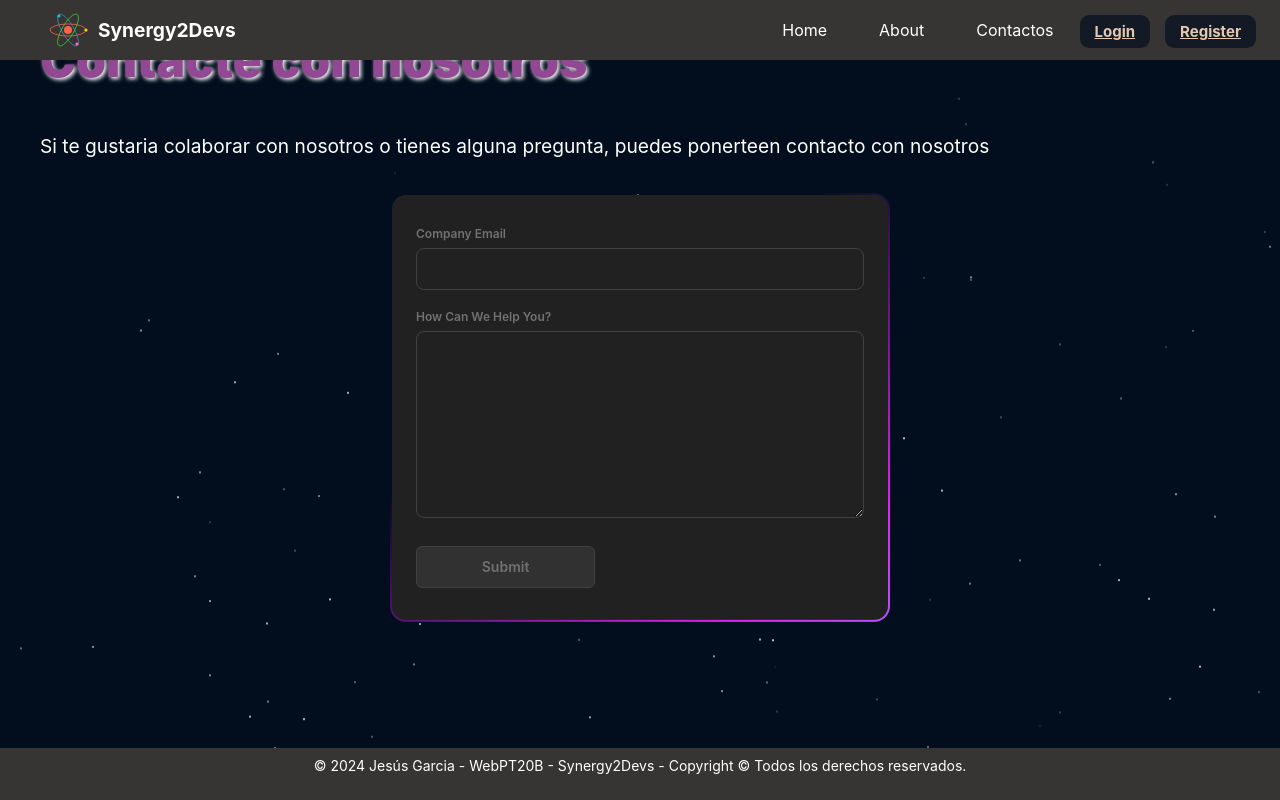
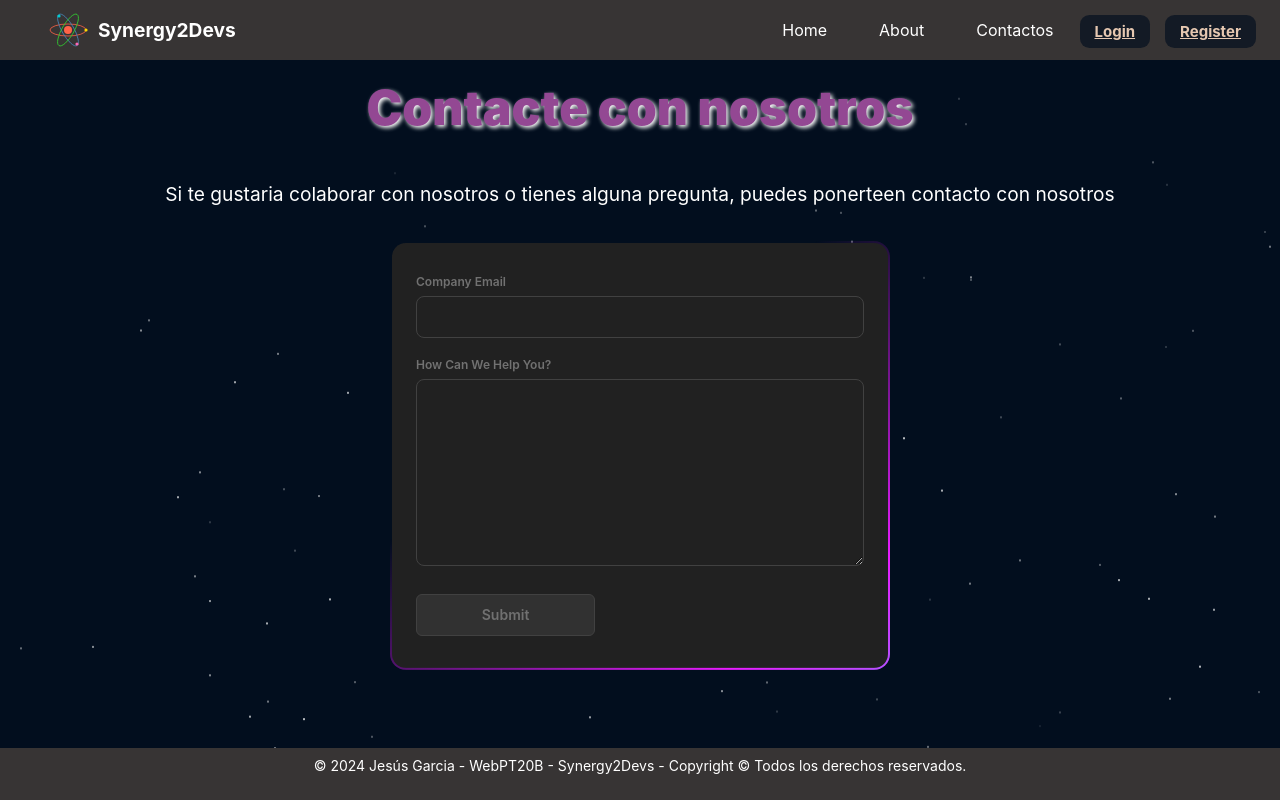
Before and after one commit to JAJesusGarcia/Synergy2Devs, a React (Vite) app in the folder vite-project/: page /contactos in a window 1280 px wide. Built offline with nearby package versions, Linux system fonts and the light colour scheme; no server answers.

Commit message:
ajuste de medidas

```diff
--- a/vite-project/src/components/ContactosForm/ContactoForm.module.css
+++ b/vite-project/src/components/ContactosForm/ContactoForm.module.css
@@ -5,7 +5,7 @@
   align-items: center;
   padding: 20px;
   margin: auto;
-  margin-bottom: 40px;
+  margin-bottom: 5rem;
   width: 100%;
   max-width: 1200px;
   height: auto;
--- a/vite-project/src/components/Turnos/NoTurnos.module.css
+++ b/vite-project/src/components/Turnos/NoTurnos.module.css
@@ -4,7 +4,9 @@
   align-items: center;
   height: auto;
   min-height: 60vh;
-  width: 100vw;
+  width: 100%;
+  max-width: 1000px;
+  margin: 8px auto;
 }
 
 .no-turnos-title {
--- a/vite-project/src/views/About/About.module.css
+++ b/vite-project/src/views/About/About.module.css
@@ -3,4 +3,6 @@
   text-shadow: 2px 2px 4px rgba(255, 255, 255, 0.976);
   font-size: 3rem;
   margin-bottom: 3rem;
+  margin-top: 5rem;
+  text-align: center;
 }
--- a/vite-project/src/views/Contactos/Contactos.module.css
+++ b/vite-project/src/views/Contactos/Contactos.module.css
@@ -3,10 +3,13 @@
   text-shadow: 2px 2px 4px rgba(255, 255, 255, 0.976);
   font-size: 3rem;
   margin-bottom: 3rem;
+  margin-top: 5rem;
   text-shadow: 2px 2px 4px rgb(255, 255, 255);
+  text-align: center;
 }
 
 p {
   font-size: 1.2rem;
   margin-bottom: 1rem;
+  text-align: center;
 }
--- a/vite-project/src/views/Turnos/MisTurnos.jsx
+++ b/vite-project/src/views/Turnos/MisTurnos.jsx
@@ -4,6 +4,7 @@ import TurnoItem from '../../components/Turnos/TurnoItem';
 import NoTurnos from '../../components/Turnos/NoTurnos';
 import axios from 'axios';
 import { setUserAppointments } from '../../store/userSlice';
+import styles from './Turnos.module.css';
 
 const MisTurnos = () => {
   const dispatch = useDispatch();
--- a/vite-project/src/views/Turnos/Turnos.module.css
+++ b/vite-project/src/views/Turnos/Turnos.module.css
@@ -3,3 +3,7 @@
   padding: 20px;
   margin-top: auto;
 }
+
+h1 {
+  text-align: center;
+}
```
